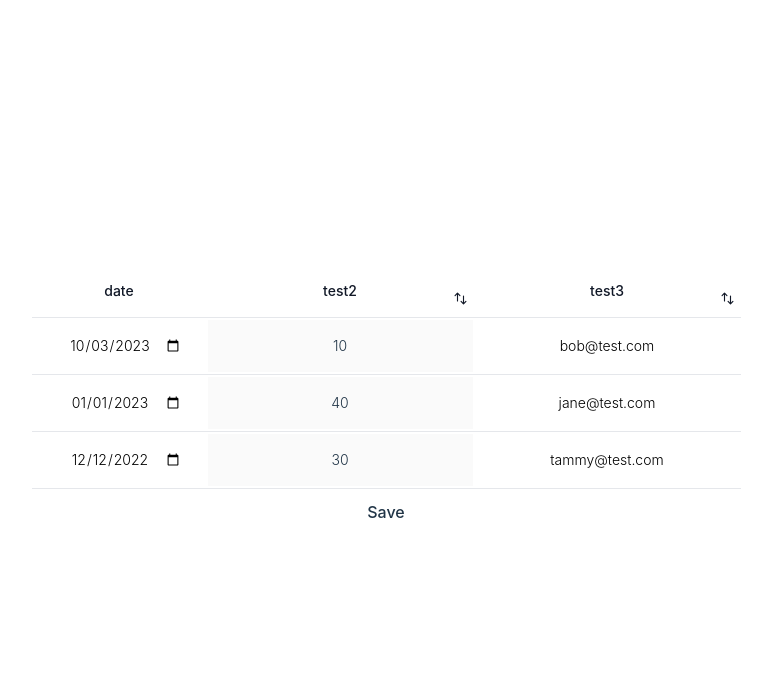
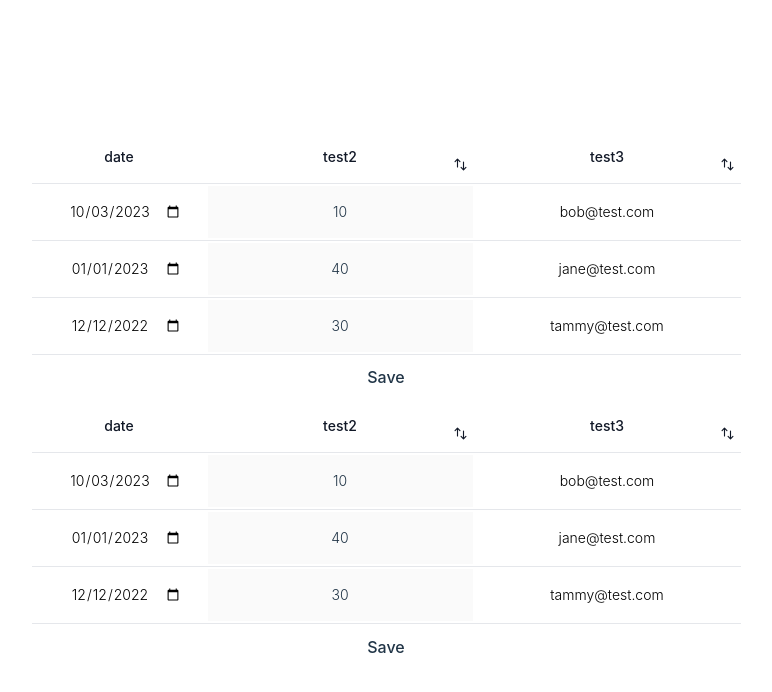
Before and after one commit to StudentOfJS/signal-data-grid, a React (Vite) app: page / in a window 1280 px wide. Shown: the top 692 px of the page, without its empty margins (254-1026 px from the left). Built offline with nearby package versions, Linux system fonts and the light colour scheme.

Commit message:
fix global state bug

```diff
--- a/src/App.tsx
+++ b/src/App.tsx
@@ -49,6 +49,51 @@ function App() {
         }}
         renderButton={() => <button type="submit">Save</button>}
       />
+      <Table
+        rowData={[
+          {
+            id: 1,
+            date: '10/03/2023',
+            test2: 10,
+            test3: 'bob@test.com',
+          },
+          {
+            id: 2,
+            date: '01/01/2023',
+            test2: 40,
+            test3: 'jane@test.com',
+          },
+          {
+            id: 3,
+            date: '12/12/2022',
+            test2: 30,
+            test3: 'tammy@test.com',
+          },
+        ]}
+        columnDefs={[
+          {
+            field: 'date',
+            isEditable: true,
+            cellType: 'date',
+          },
+          {
+            field: 'test2',
+            cellType: 'number',
+            isSortable: true,
+          },
+          {
+            field: 'test3',
+            isEditable: true,
+            cellType: 'email',
+            isSortable: true,
+          },
+        ]}
+        foreignKey={'id'}
+        handleSubmit={(data) => {
+          console.log(data);
+        }}
+        renderButton={() => <button type="submit">Save</button>}
+      />
     </div>
   );
 }
--- a/src/SignalTable/Cell.tsx
+++ b/src/SignalTable/Cell.tsx
@@ -1,7 +1,7 @@
 import { useSignal, useSignalEffect } from '@preact/signals-react';
-import { useRef } from 'react';
+import { useContext, useRef } from 'react';
 import { datefix } from '../SignalTable/dateFix';
-import { cellChangeMap, columns } from './TableContext';
+import { TableContext } from '../SignalTable/Table';
 
 export function Cell({
   cellValue,
@@ -12,6 +12,7 @@ export function Cell({
   name: string;
   rowId: string;
 }) {
+  const { columns, cellChangeMap } = useContext(TableContext);
   const cv = useSignal(cellValue);
   const ref = useRef<HTMLInputElement>(null);
   let colDef = columns.value.find((x) => x.field === name);
--- a/src/SignalTable/Cols.tsx
+++ b/src/SignalTable/Cols.tsx
@@ -1,13 +1,9 @@
 import { useSignalEffect } from '@preact/signals-react';
-import { useState } from 'react';
-import {
-  columns,
-  sortBy,
-  sortDirection,
-  SortDirectionType,
-} from './TableContext';
+import { useContext, useState } from 'react';
+import { SortDirectionType, TableContext } from '../SignalTable/Table';
 
 export function Cols() {
+  const { columns } = useContext(TableContext);
   return (
     <thead className="bg-white border-b">
       <tr>
@@ -28,6 +24,7 @@ export function Cols() {
 }
 
 function Sort({ field }: { field: string }) {
+  const { sortBy, sortDirection } = useContext(TableContext);
   return (
     <button
       type="button"
@@ -65,6 +62,7 @@ function Sort({ field }: { field: string }) {
 }
 
 function PathWarrior({ field }: { field: string }) {
+  const { sortBy, sortDirection } = useContext(TableContext);
   const [sort, setSort] = useState<SortDirectionType>('none');
   useSignalEffect(() => {
     if (sortBy.value === field) {
--- a/src/SignalTable/Rows.tsx
+++ b/src/SignalTable/Rows.tsx
@@ -1,9 +1,10 @@
 import { useSignalEffect } from '@preact/signals-react';
-import { Fragment, useState } from 'react';
-import { columns, fk, sortedRows } from '../SignalTable/TableContext';
+import { Fragment, useContext, useState } from 'react';
+import { TableContext } from '../SignalTable/Table';
 import { Row } from './Row';
 
 export function Rows() {
+  const { columns, fk, sortedRows } = useContext(TableContext);
   const [rows, setRows] = useState(sortedRows.value);
   useSignalEffect(() => {
     setRows(sortedRows.value);
--- a/src/SignalTable/SubmitWrapper.tsx
+++ b/src/SignalTable/SubmitWrapper.tsx
@@ -1,5 +1,5 @@
-import { ReactNode } from 'react';
-import { cellChangeMap, fk, rows } from '../SignalTable/TableContext';
+import { ReactNode, useContext } from 'react';
+import { TableContext } from '../SignalTable/Table';
 
 interface SubmitProps {
   children: ReactNode;
@@ -9,12 +9,13 @@ interface SubmitProps {
 }
 
 export function SubmitWrapper({ children, handleSubmit }: SubmitProps) {
+  const { cellChangeMap, fk, sortedRows } = useContext(TableContext);
   const submitHandler: React.FormEventHandler<HTMLFormElement> = (event) => {
     event.preventDefault();
     let r = [...cellChangeMap.value]
       .map(([key, value]) => {
         let [rowId, name] = key.split('|');
-        let row = rows.value.find((r) => String(r[fk.value]) === rowId);
+        let row = sortedRows.value.find((r) => String(r[fk.value]) === rowId);
         if (row) {
           row[name] = value;
         }
--- a/src/SignalTable/Table.tsx
+++ b/src/SignalTable/Table.tsx
@@ -1,8 +1,45 @@
-import { useCallback, useEffect, useState } from 'react';
+import { createContext, useCallback, useEffect, useState } from 'react';
+import {
+  useSignal,
+  useComputed,
+  ReadonlySignal,
+  Signal,
+} from '@preact/signals-react';
+import { sort } from '../SignalTable/sort';
 import { SubmitWrapper } from '../SignalTable/SubmitWrapper';
-import { columns, rows, fk, type TableType } from '../SignalTable/TableContext';
 import { Cols } from './Cols';
 import { Rows } from './Rows';
+
+type ColumnDefsType = Array<{
+  field: string;
+  cellType?: 'text' | 'number' | 'date' | 'boolean' | 'email';
+  isEditable?: boolean;
+  isSortable?: boolean;
+  validation?: any; //field schema tbd
+}>;
+
+interface TableType {
+  rowData: Array<Record<string, string | number | boolean | null>>;
+  foreignKey: string;
+  columnDefs: ColumnDefsType;
+  renderButton?: () => JSX.Element;
+  handleSubmit?: (
+    data: Array<Record<string, string | number | boolean | null | undefined>>
+  ) => void;
+}
+
+export type SortDirectionType = 'asc' | 'dsc' | 'none';
+
+export const TableContext = createContext<{
+  sortedRows: ReadonlySignal<
+    Record<string, string | number | boolean | null>[]
+  >;
+  sortDirection: Signal<SortDirectionType>;
+  sortBy: Signal<string>;
+  fk: Signal<string>;
+  cellChangeMap: Signal<Map<string, any>>;
+  columns: Signal<ColumnDefsType>;
+} | null>(null);
 
 export const Table: React.FC<TableType> = ({
   foreignKey,
@@ -12,6 +49,19 @@ export const Table: React.FC<TableType> = ({
   renderButton,
 }) => {
   const [_, setReady] = useState<boolean>(false);
+  const columns = useSignal<ColumnDefsType>([]);
+  const cellChangeMap = useSignal(new Map());
+  const rows = useSignal<
+    Array<Record<string, string | number | boolean | null>>
+  >([]);
+  const fk = useSignal<string>('');
+  const sortBy = useSignal<string>('');
+  const sortDirection = useSignal<SortDirectionType>('none');
+  const sortedRows = useComputed(() =>
+    sortDirection.value === 'none'
+      ? rows.value
+      : sort(rows.value, sortBy.value, sortDirection.value === 'dsc')
+  );
   // use later to provide table reset function
   const init = useCallback(() => {
     columns.value = columnDefs;
@@ -23,6 +73,16 @@ export const Table: React.FC<TableType> = ({
     init();
   }, [columnDefs]);
   return (
+    <TableContext.Provider
+      value={{
+        sortedRows,
+        sortDirection,
+        sortBy,
+        fk,
+        cellChangeMap,
+        columns,
+      }}
+    >
       <SubmitWrapper handleSubmit={handleSubmit}>
         <table className="min-w-full">
           <Cols />
@@ -30,5 +90,6 @@ export const Table: React.FC<TableType> = ({
         </table>
         {renderButton && renderButton()}
       </SubmitWrapper>
+    </TableContext.Provider>
   );
 };
--- a/src/SignalTable/TableContext.ts
+++ /dev/null
@@ -1,36 +0,0 @@
-import { signal, computed } from '@preact/signals-react';
-import { sort } from '../SignalTable/sort';
-
-export type ColumnDefsType = Array<{
-  field: string;
-  cellType?: 'text' | 'number' | 'date' | 'boolean' | 'email';
-  isEditable?: boolean;
-  isSortable?: boolean;
-  validation?: any; //field schema tbd
-}>;
-
-export interface TableType {
-  rowData: Array<Record<string, string | number | boolean | null>>;
-  foreignKey: string;
-  columnDefs: ColumnDefsType;
-  renderButton?: () => JSX.Element;
-  handleSubmit?: (
-    data: Array<Record<string, string | number | boolean | null | undefined>>
-  ) => void;
-}
-
-export type SortDirectionType = 'asc' | 'dsc' | 'none';
-
-export const columns = signal<ColumnDefsType>([]);
-export const cellChangeMap = signal(new Map());
-export const rows = signal<
-  Array<Record<string, string | number | boolean | null>>
->([]);
-export const fk = signal<string>('');
-export const sortBy = signal<string>('');
-export const sortDirection = signal<SortDirectionType>('none');
-export const sortedRows = computed(() =>
-  sortDirection.value === 'none'
-    ? rows.value
-    : sort(rows.value, sortBy.value, sortDirection.value === 'dsc')
-);
```
Also changed, not shown: 1 other file (tests, documents, lock files or other folders). Lines whose indentation alone changed are shown as unchanged.
